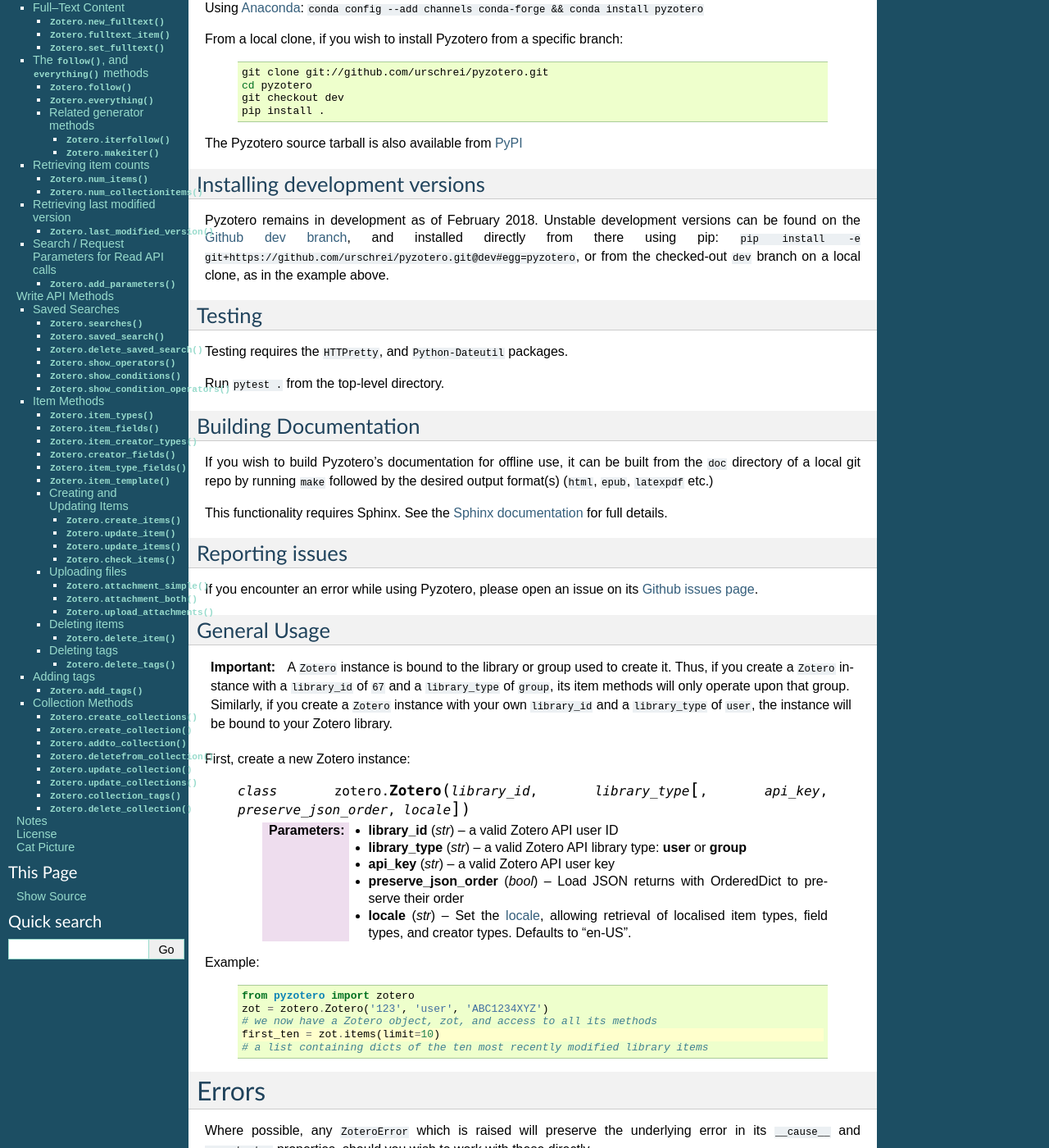
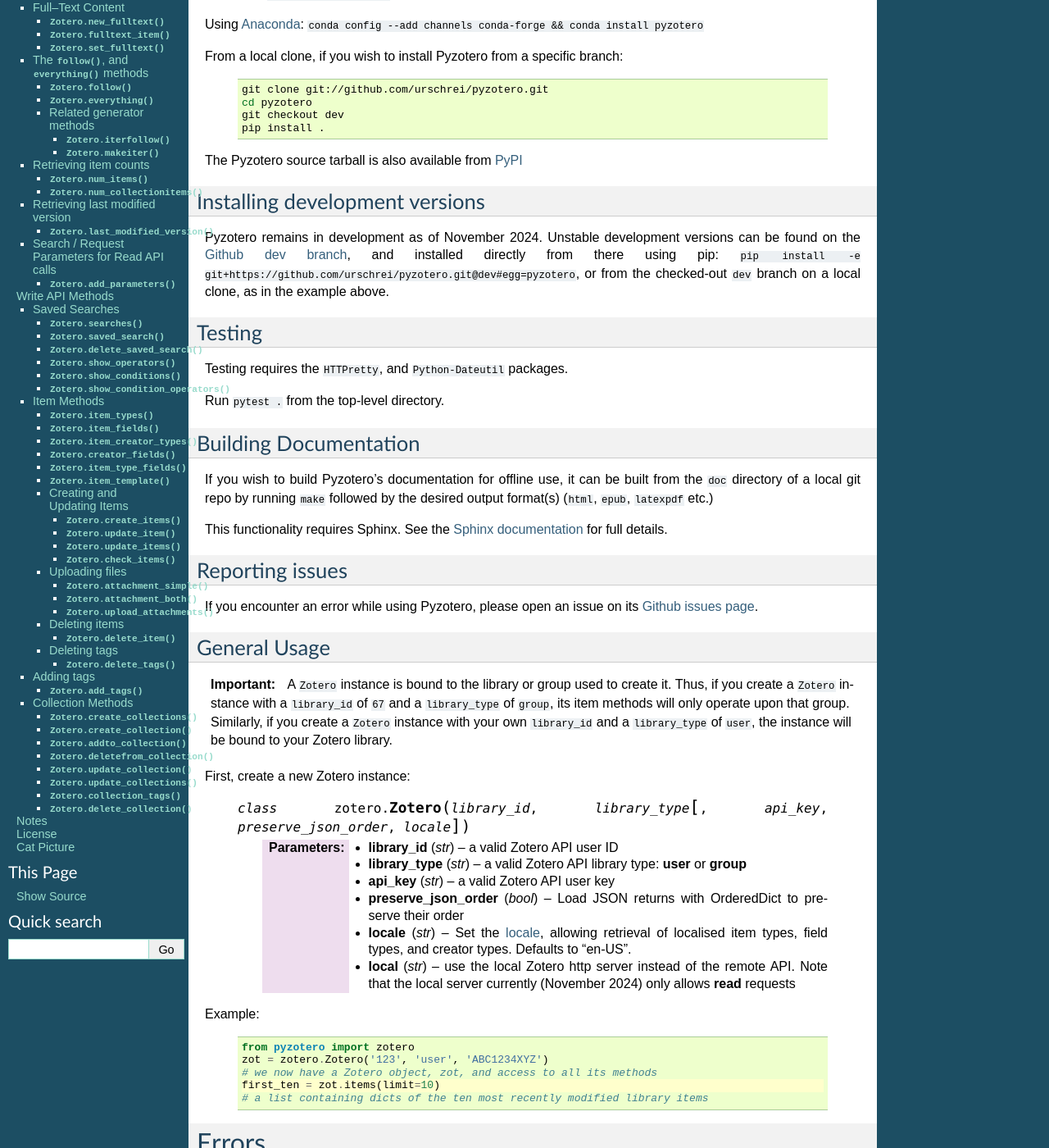
Before and after one commit to urschrei/pyzotero, a Sphinx documentation site: the page built from doc/index.rst, in a window 1280 px wide and 1400 px high, scrolled down 793 px. Shown: the whole window at 82% size. Built offline with Sphinx 7.4.7, drawn with Linux system fonts in a browser that asks for light colours; the version number could not be read and is left out; some of the changed text lies outside the part shown.

Commit message:
Enable local server support

```diff
--- a/doc/index.rst
+++ b/doc/index.rst
@@ -23,6 +23,7 @@
 3. You'll also need [*]_ to get an **API key** from the Zotero `site <https://www.zotero.org/settings/keys/new>`_
 4. Are you accessing your own Zotero library? Set``library_type`` to ``'user'``
 5. Are you accessing a shared group library? Set``library_type`` to ``'group'``
+6. **Read-only** access to your local Zotero library is available: set ``local=True`
 
 
 .. _hello-world:
@@ -68,7 +69,7 @@
 ===============================
 Installing development versions
 ===============================
-Pyzotero remains in development as of February 2018. Unstable development versions can be found on the `Github dev branch <https://github.com/urschrei/pyzotero/tree/dev>`_, and installed directly from there using pip: ``pip install -e git+https://github.com/urschrei/pyzotero.git@dev#egg=pyzotero``, or from the checked-out ``dev`` branch on a local clone, as in the example above.
+Pyzotero remains in development as of November 2024. Unstable development versions can be found on the `Github dev branch <https://github.com/urschrei/pyzotero/tree/dev>`_, and installed directly from there using pip: ``pip install -e git+https://github.com/urschrei/pyzotero.git@dev#egg=pyzotero``, or from the checked-out ``dev`` branch on a local clone, as in the example above.
 
 
 =======
@@ -112,6 +113,7 @@
         :param str api_key: a valid Zotero API user key
         :param bool preserve_json_order: Load JSON returns with OrderedDict to preserve their order
         :param str locale: Set the `locale <https://www.zotero.org/support/dev/web_api/v3/types_and_fields#zotero_web_api_item_typefield_requests>`_, allowing retrieval of localised item types, field types, and creator types. Defaults to "en-US".
+        :param str local: use the local Zotero http server instead of the remote API. Note that the local server currently (November 2024) only allows **read** requests
 
 
 Example:
```
Also changed, not shown: 1 other file.
